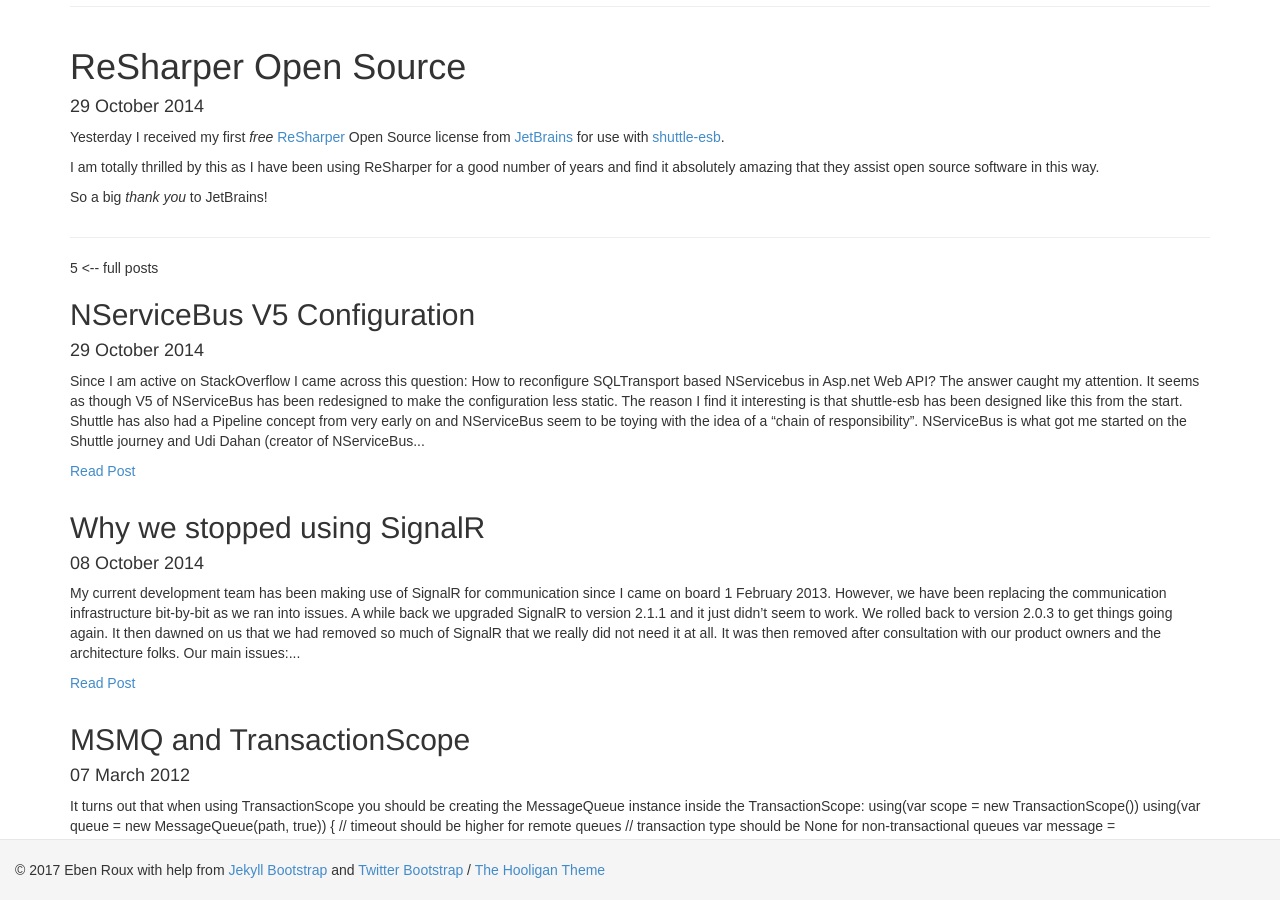
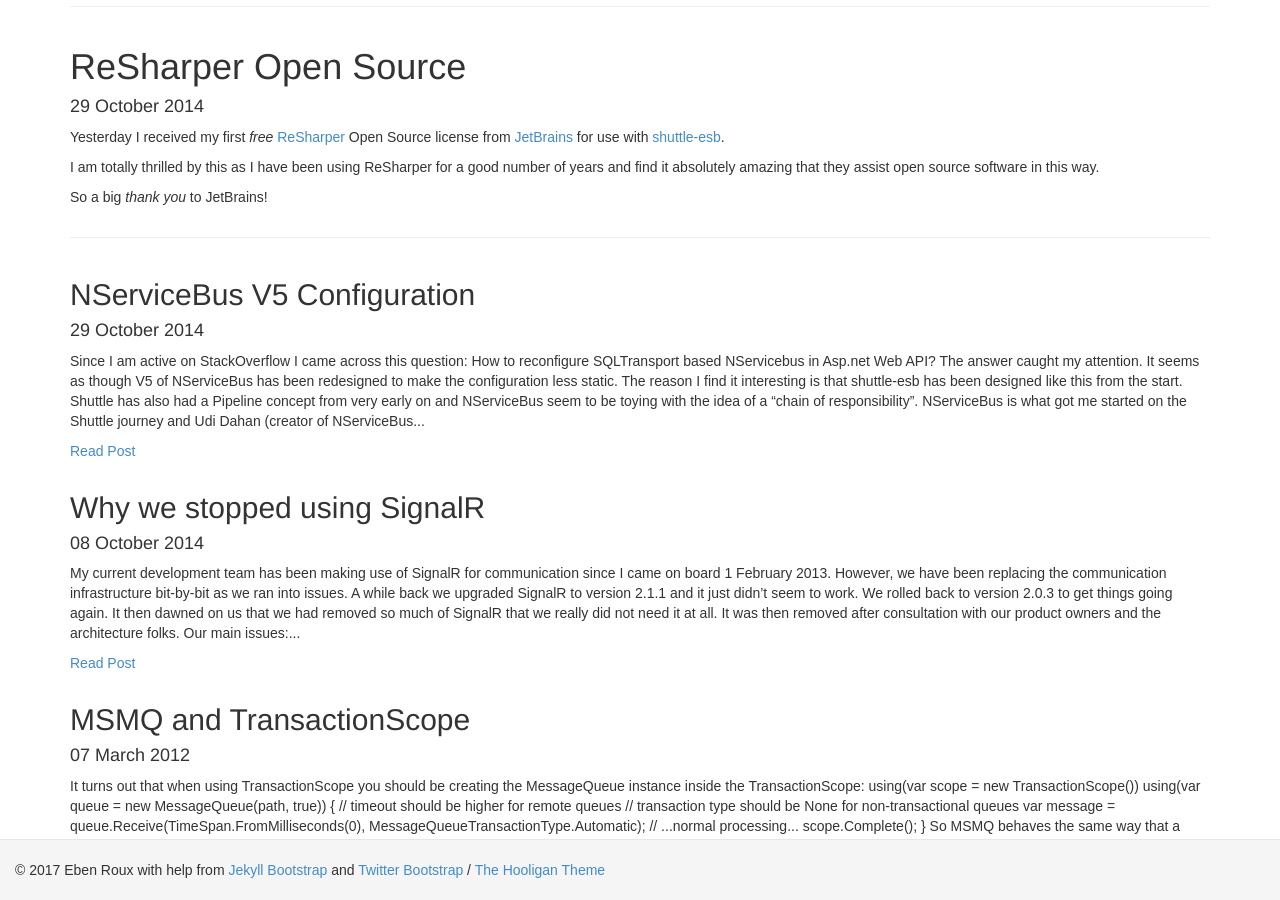
Before and after one commit to eben-roux/eben-roux.github.io, a Jekyll site: the page built from index.html, in a window 1280 px wide and 900 px high, scrolled down 11649 px. Built offline with Jekyll 4.4.1, drawn with Linux system fonts in a browser that asks for light colours; the list of posts is cut into pages by our own code.

Commit message:
- fixed index

```diff
--- a/index.html
+++ b/index.html
@@ -18,7 +18,6 @@
 <hr/>
 {% endfor %}
 {% endif %}
-{{ full_posts }} <-- full posts
 {% for post in paginator.posts offset:full_posts %}
 <div class='row'>
   <div class='col-md-12'>
```
